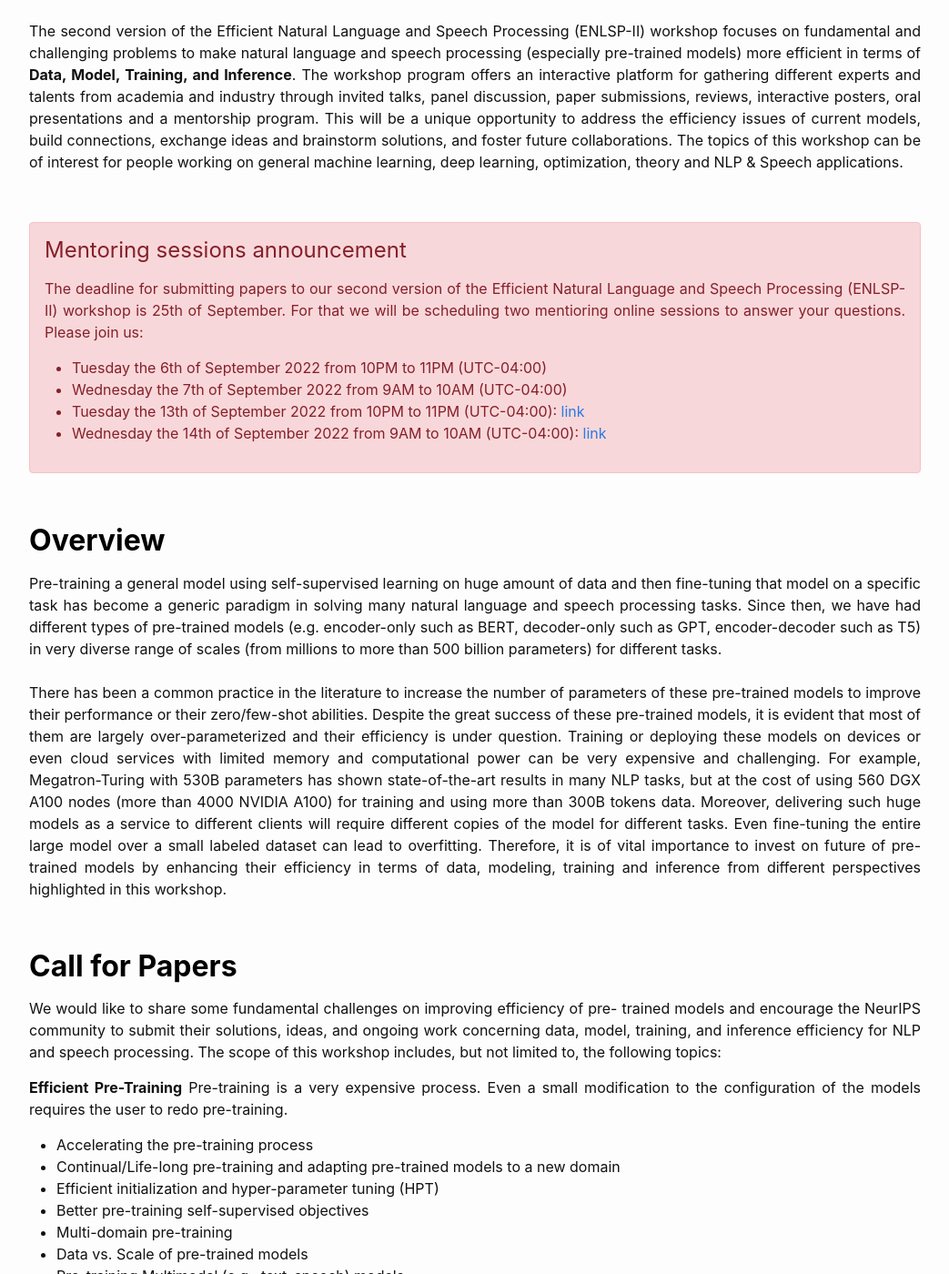
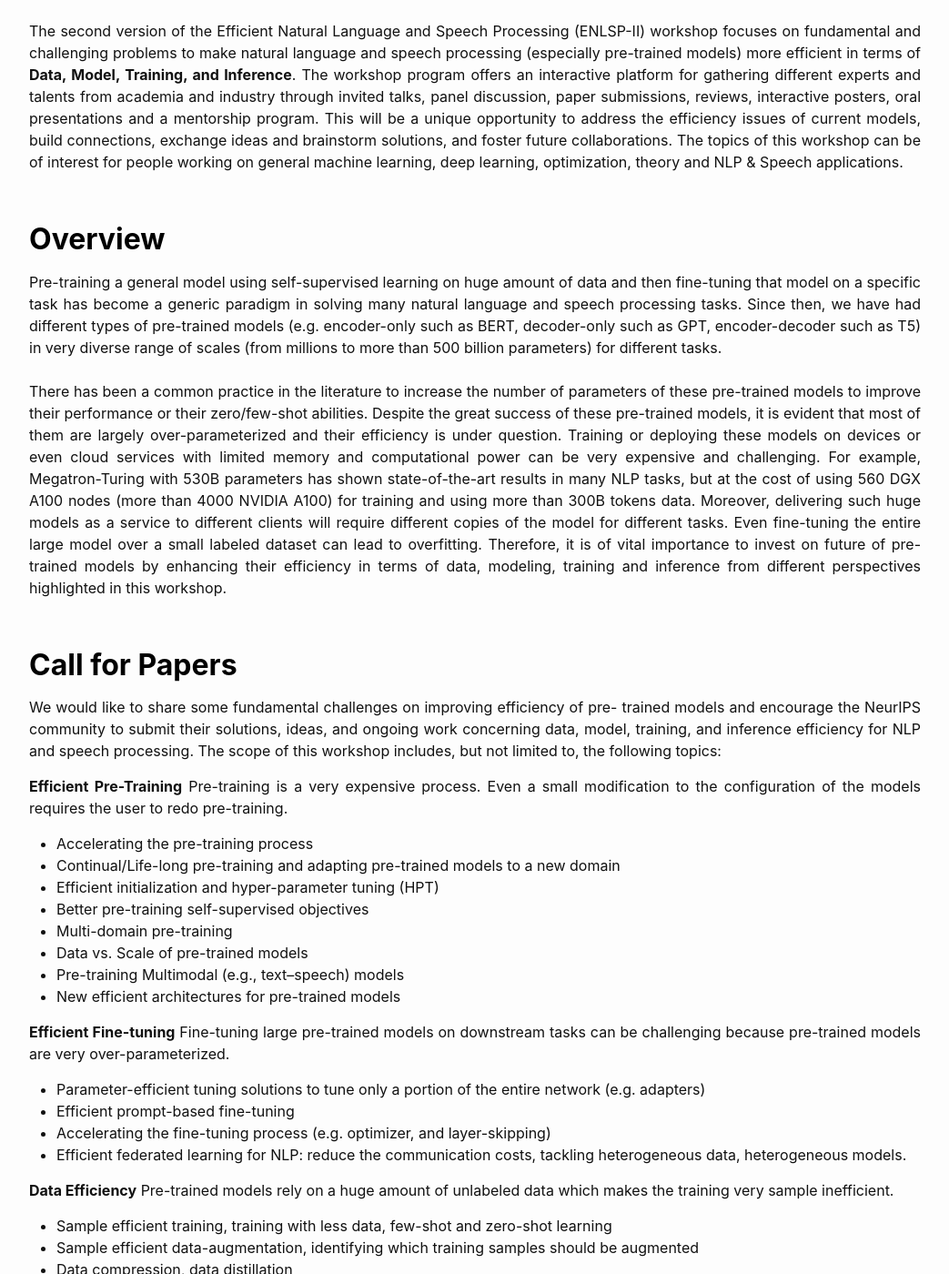
Before and after one commit to neurips2022-enlsp/neurips2022-enlsp.github.io, a Jekyll site: the page built from index.md, in a window 1280 px wide and 1400 px high, scrolled down 243 px. Shown: the whole window at 91% size, without its empty margins (118-1161 px from the left). Built offline with Jekyll 4.4.1, drawn with Linux system fonts in a browser that asks for light colours; nearby versions of some CDN libraries; some of the changed text lies outside the part shown.

Commit message:
Update index.md

```diff
--- a/index.md
+++ b/index.md
@@ -20,6 +20,7 @@ The second version of the Efficient Natural Language and Speech Processing (ENLS
 
 <br>
 
+<!--
 <div class="alert alert-danger" role="alert">
   <h4>Mentoring sessions announcement</h4>
   <p>
@@ -35,6 +36,7 @@ The second version of the Efficient Natural Language and Speech Processing (ENLS
 </div>
 
 <br>
+-->
 
 <h2 class="blackpar_title" id="overview">Overview</h2>
 <p>
@@ -91,7 +93,7 @@ We would like to share some fundamental challenges on improving efficiency of pr
 	<li>Extreme model compression (high compression ratio) for very large pre-trained language models</li>
 </ul>
 
-<b>Special Track) Efficient Graph Learning for NLP:</b>
+<b>Special Track) Efficient Graph Learning for NLP</b>
 <br>
 <ul>
 	<li>Automatically transforming natural language into graph-structured data</li>
```
